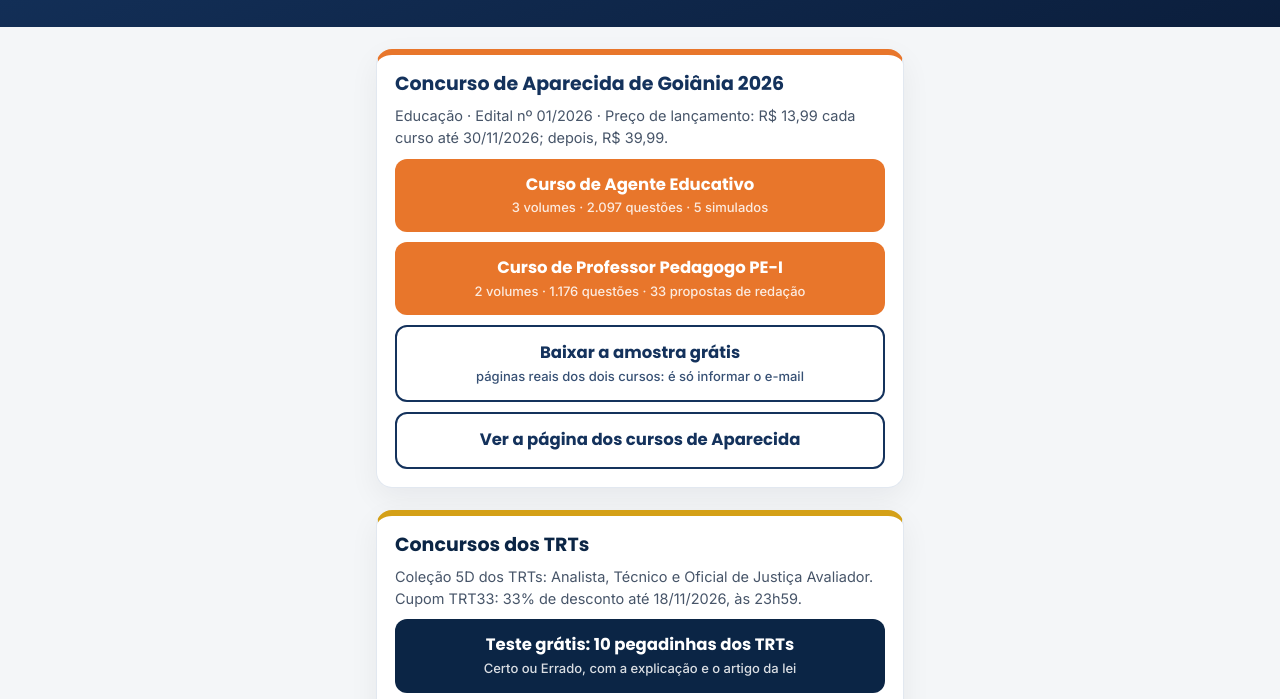
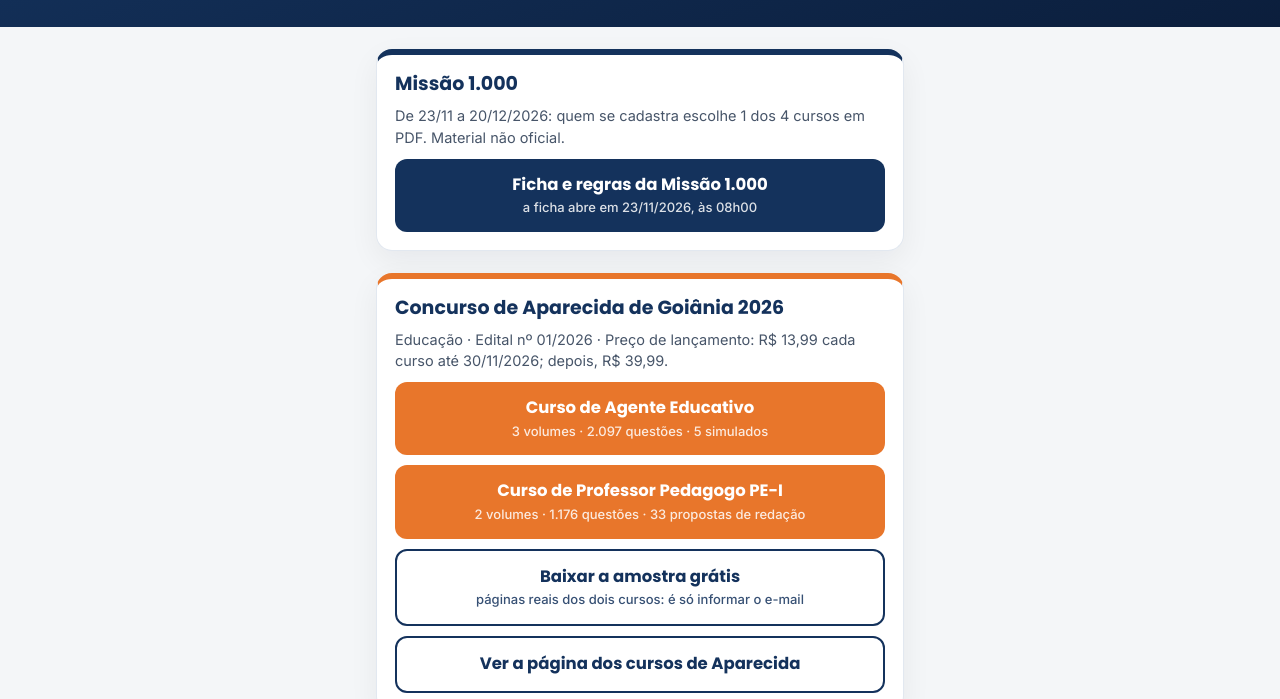
Before and after one commit to RAIOS1000/BARAT-O-, a plain HTML site: page links/index.html in a window 1280 px wide. Shown: the part 101-800 px from the top of the page. Drawn offline with Linux system fonts and the light colour scheme.

Commit message:
Página de links: botão da Missão 1.000 no topo
Co-Authored-By: Claude Opus 5.5 <noreply@anthropic.com>
Claude-Session: https://claude.ai/code/session_015SbHJE6UzArZgnNWructsz

```diff
--- a/links/index.html
+++ b/links/index.html
@@ -24,6 +24,7 @@
   .grupo h2{font-size:19px}
   .grupo p{color:var(--cinza);font-size:14.5px}
   .ap{border-top:6px solid var(--laranja)} .ap h2{color:var(--azul)}
+  .ms{border-top:6px solid var(--azul)} .ms h2{color:var(--azul)} .ms a.cheio{background:var(--azul);color:#fff}
   .tj{border-top:6px solid var(--dourado)} .tj h2{color:var(--marinho)}
   a.b{display:block;text-align:center;text-decoration:none;font-family:"Poppins",sans-serif;font-weight:700;font-size:16.5px;padding:14px 16px;border-radius:12px}
   a.b small{display:block;font-family:"Inter",sans-serif;font-weight:500;font-size:13px;opacity:.85;margin-top:1px}
@@ -43,6 +44,11 @@
   <p>Todos os cursos em PDF, em um lugar só</p>
 </header>
 <main>
+  <section class="grupo ms">
+    <h2>Missão 1.000</h2>
+    <p>De 23/11 a 20/12/2026: quem se cadastra escolhe 1 dos 4 cursos em PDF. Material não oficial.</p>
+    <a class="b cheio" href="https://edconcurseiro.netlify.app/1000" rel="noopener">Ficha e regras da Missão 1.000<small>a ficha abre em 23/11/2026, às 08h00</small></a>
+  </section>
   <section class="grupo ap">
     <h2>Concurso de Aparecida de Goiânia 2026</h2>
     <p>Educação · Edital nº 01/2026 · Preço de lançamento: R$ 13,99 cada curso até 30/11/2026; depois, R$ 39,99.</p>
```
